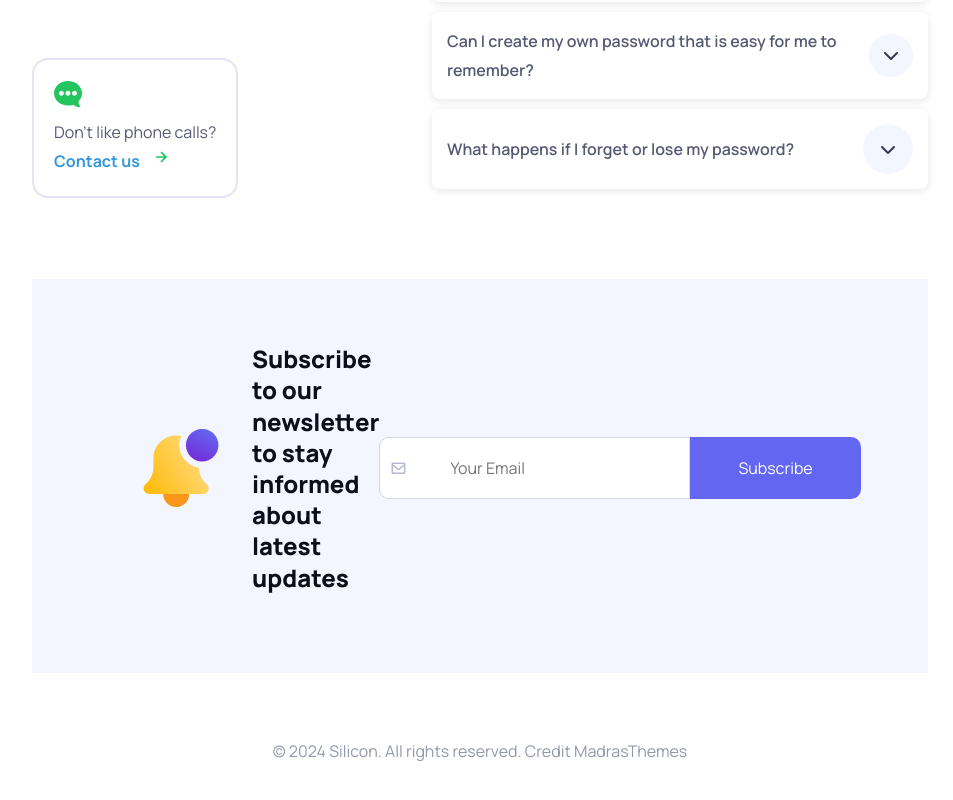
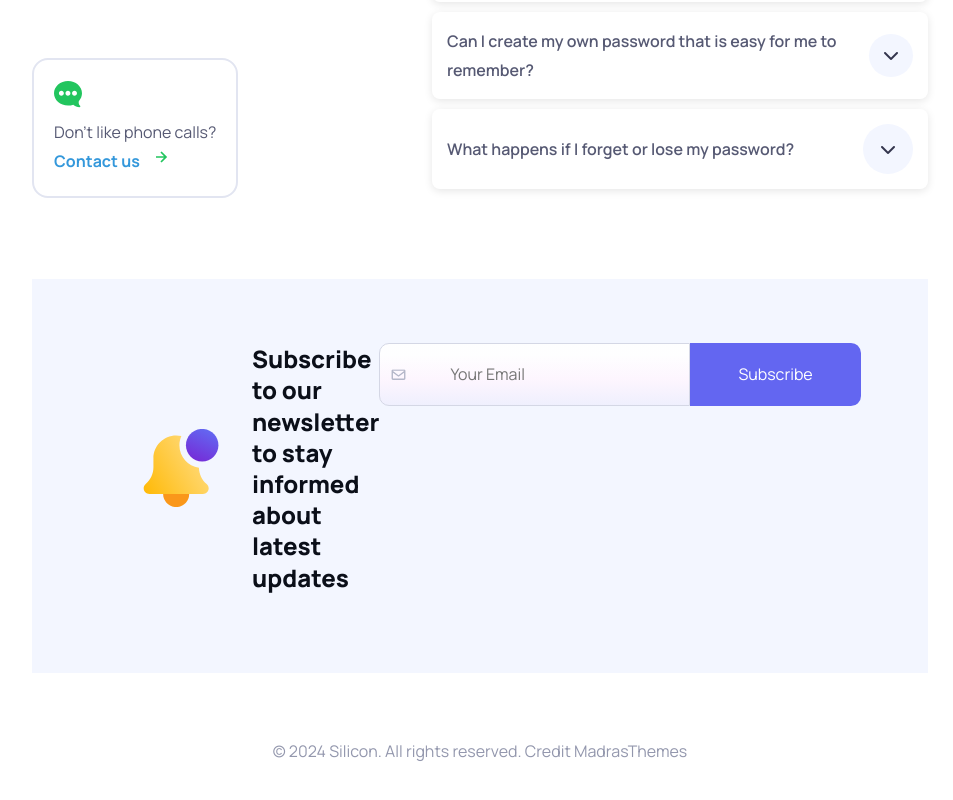
Before and after one commit to JannikaGustafsson/Reactapp, a React (Vite) app: page / in a window 1280 px wide. Shown: the part 5830-6630 px from the top of the page, without its empty margins (160-1113 px from the left). Built offline with nearby package versions, Linux system fonts and the light colour scheme.

Commit message:
subscribe button

```diff
--- a/src/assets/css/dark-theme.css
+++ b/src/assets/css/dark-theme.css
@@ -15,6 +15,7 @@
     --clr-primary-s: 90%;
     --clr-primary-l: 70%;
     --clr-white: #FFFFFF;
+    --clr-white-1: #FFFFFF;
 
     --clr-bg-image: linear-gradient(to top, rgba(99, 102, 241, 0.1) 0%, rgba(218, 70, 239, 0.05) 42%, rgba(241, 244, 253, 0.07) 83%),;
     --clr-bg: linear-gradient(to top, rgba(99, 102, 241, 0.1) 0%, rgba(218, 70, 239, 0.05) 42%, rgba(241, 244, 253, 0.07) 83%),#ffffff;
@@ -53,6 +54,7 @@
     --clr-primary-s: 90%;
     --clr-primary-l: 70%;
     --clr-white: #FFFFFF;
+    --clr-white-1: #ffffff0f;
 
     --clr-bg-image: linear-gradient(to top, rgba(99, 102, 241, 0.1) 0%, rgba(218, 70, 239, 0.05) 42%, rgba(241, 244, 253, 0.07) 83%),;
     --clr-bg: #0b0f19f4;
@@ -61,7 +63,7 @@
     --clr-text-body: var(--clr-gray-700);
     --clr-text-heading: var(--clr-gray-900);
     --clr-text-navigation: var(--clr-gray-700);
-    --clr-market-btn: var(--clr-gray-900);
+    --clr-market-btn: var(--clr-gray-100);
     --clr-white-to-gray: #ffffff91;
     --clr-light-blue: #3498db;
 
--- a/src/assets/css/index.css
+++ b/src/assets/css/index.css
@@ -278,6 +278,7 @@ ol, ul {
     padding: .5em 1em;
     border-radius: var(--br-lg);
 
+
     img {
         height: 3em;
     }
@@ -463,7 +464,7 @@ ol, ul {
     }
     .card, .card-2 {
         position: relative;
-        background: var(--clr-white);
+        background: var(--clr-white-1);
         border: 2px;
         border-radius: 10px;
         box-shadow: 0 4px 15px rgba(0, 0, 0, 0.1);
@@ -564,7 +565,6 @@ ol, ul {
         box-shadow: 0 2px 8px rgba(0, 0, 0, 0.1);
         cursor: pointer;
     }
-
     .questionbox-header {
         display: flex;
         justify-content: space-between;
@@ -579,7 +579,6 @@ ol, ul {
     .open .expandable {
     display: block;
     }
-
     .closed .expandable {
         display: none;
     }
@@ -591,11 +590,9 @@ ol, ul {
     .expandable {
         min-height: 0px;
     }
-
     .btn-up {
         background-color: var(--clr-gray-100);
         color: var(--clr-text-navigation);
-
     }
     .btn-round {
         display: flex;
@@ -609,11 +606,9 @@ ol, ul {
         border: 0;
         cursor: pointer;
         margin-left: auto;
-        background-color: var(--clr-white);
+        background-color: var(--clr-white-1);
         transition: all 250ms;
-
     }
-
     .btn-gray {
         background-color: var(--clr-gray-100);
         color: var(--clr-text-navigation);
@@ -623,6 +618,7 @@ ol, ul {
     }
 
 #newsletter {
+    display: flex;
     background-color: var(--clr-gray-100);
     padding-top: 4rem;
     padding-bottom: 5rem;
@@ -639,6 +635,7 @@ ol, ul {
     position: relative;
 }
 .style {
+
     border-radius: 0 10px 10px 0;
     padding-left: 3rem;
     padding-right: 3rem;
@@ -653,7 +650,7 @@ ol, ul {
     }
 }
 .input-container {
-    display: flex;
+
     align-items: center;
 }
 .envelope-icon {
@@ -665,11 +662,12 @@ ol, ul {
     height: auto;
 }
 .form-group {
+    display: flex;
     position: relative;
     flex: 1;
-
 }
 .input-c {
+    background: var(--clr-bg);
     padding-left: 70px;
     padding-top: 1rem;
     padding-right: 3rem;
--- a/src/components/Header.jsx
+++ b/src/components/Header.jsx
@@ -2,8 +2,6 @@ import React from 'react'
 import Logotype from '../assets/images/icons/logo.svg'
 import IconSignIn from '../assets/images/icons/icon-signin.svg'
 import DarkModeSwitch from './DarkModeSwitch'
-
-
 
 
 const Header = () => {
@@ -15,6 +13,8 @@ const Header = () => {
              <a href="/">
              </a>
              <img src={Logotype} alt="App Logo" />
+
+
              <span className="logo-text">Silicon</span>
              <a href="#" className="nav-link">Features</a>
              <a href="#" className="nav-link">Contact</a>
--- a/src/components/Hero.jsx
+++ b/src/components/Hero.jsx
@@ -2,6 +2,7 @@ import React from 'react'
 import AppstoreLogo from '../assets/images/icons/appstore-light.svg'
 import GoogleLogo from '../assets/images/icons/googleplay-light.svg'
 import Iphones from '../assets/images/phones.svg'
+import Dark from '../assets/images/icons/appstore.svg'
 
 
 const Hero = () => {
--- a/src/components/Newsletter.jsx
+++ b/src/components/Newsletter.jsx
@@ -47,19 +47,19 @@ const Newsletter = () => {
     }
   return (
         <form onSubmit={handleSubmit} noValidate>
-            <div id="newsletter" className="flex">
+            <div id="newsletter">
                 <div className="flex bell-img">
                     <img className="bell" src={Bell} alt="Bell icon" />
                     <h2>Subscribe to our newsletter to stay informed about latest updates</h2>
                 </div>
             <div className="input-container">
-                <div className="flex">
+                <div>
                     <div className="form-group">
                     <input className="input-c" type="email" name="email" placeholder="Your Email" aria-label="Email address" value={formData.email} onChange={handleChange} required />
                     <img src={Letter} alt="Envelope icon" className="envelope-icon" />
+                    <button type="submit" className="style" aria-label="Subscribe to newsletter">Subscribe</button>
+                    </div>
                     {errors.email && <span className="validation-errors"> {errors.email}</span>}
-                    </div>
-                    <button type="submit" className="style" aria-label="Subscribe to newsletter">Subscribe</button>
                 </div>
             </div>
             </div>
```
Also changed, not shown: src/assets/images/icons/googleplay-dark.svg (added).
